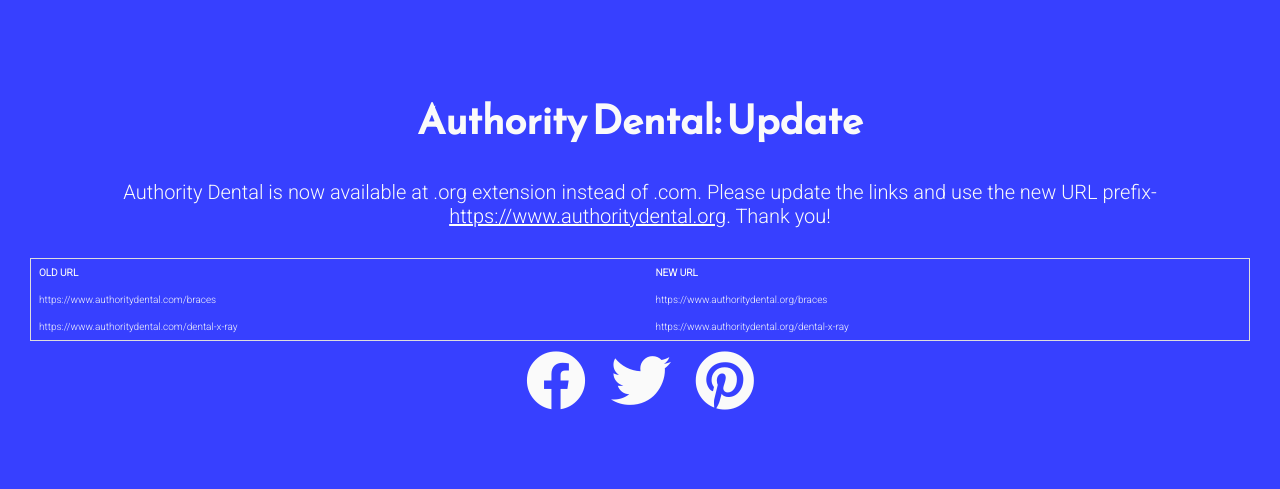
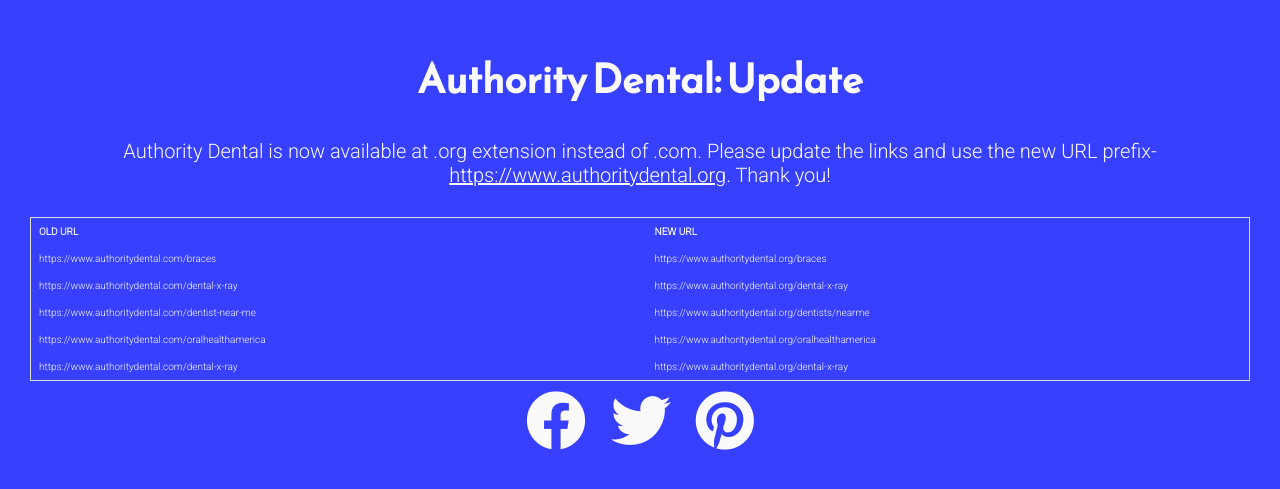
Before and after one commit to authoritydental/landing, a plain HTML site: page index.html in a window 1280 px wide. Shown: the part 145-634 px from the top of the page. Drawn offline with Linux system fonts and the light colour scheme.

Commit message:
Update index.html

```diff
--- a/index.html
+++ b/index.html
@@ -38,6 +38,18 @@
     <td>https://www.authoritydental.com/dental-x-ray</td>
     <td>https://www.authoritydental.org/dental-x-ray</td>
   </tr>
+  <tr>
+    <td>https://www.authoritydental.com/dentist-near-me</td>
+    <td>https://www.authoritydental.org/dentists/nearme</td>
+  </tr>
+  <tr>
+    <td>https://www.authoritydental.com/oralhealthamerica</td>
+    <td>https://www.authoritydental.org/oralhealthamerica</td>
+  </tr>
+  <tr>
+    <td>https://www.authoritydental.com/dental-x-ray</td>
+    <td>https://www.authoritydental.org/dental-x-ray</td>
+  </tr>
 </table>
 		</div>
 		<!-- Find your icons from here - https://fontawesome.com/icons?d=gallery&s=brands -->
```
